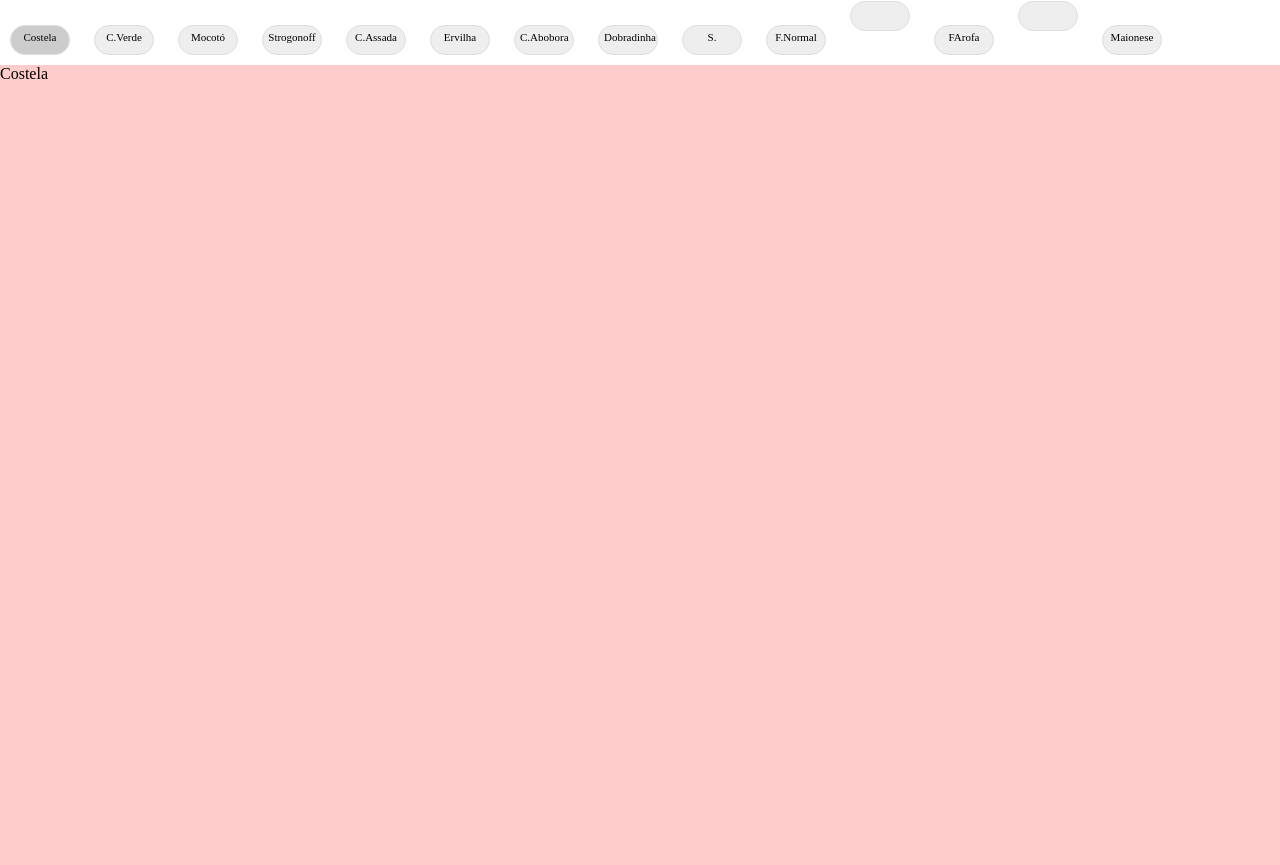
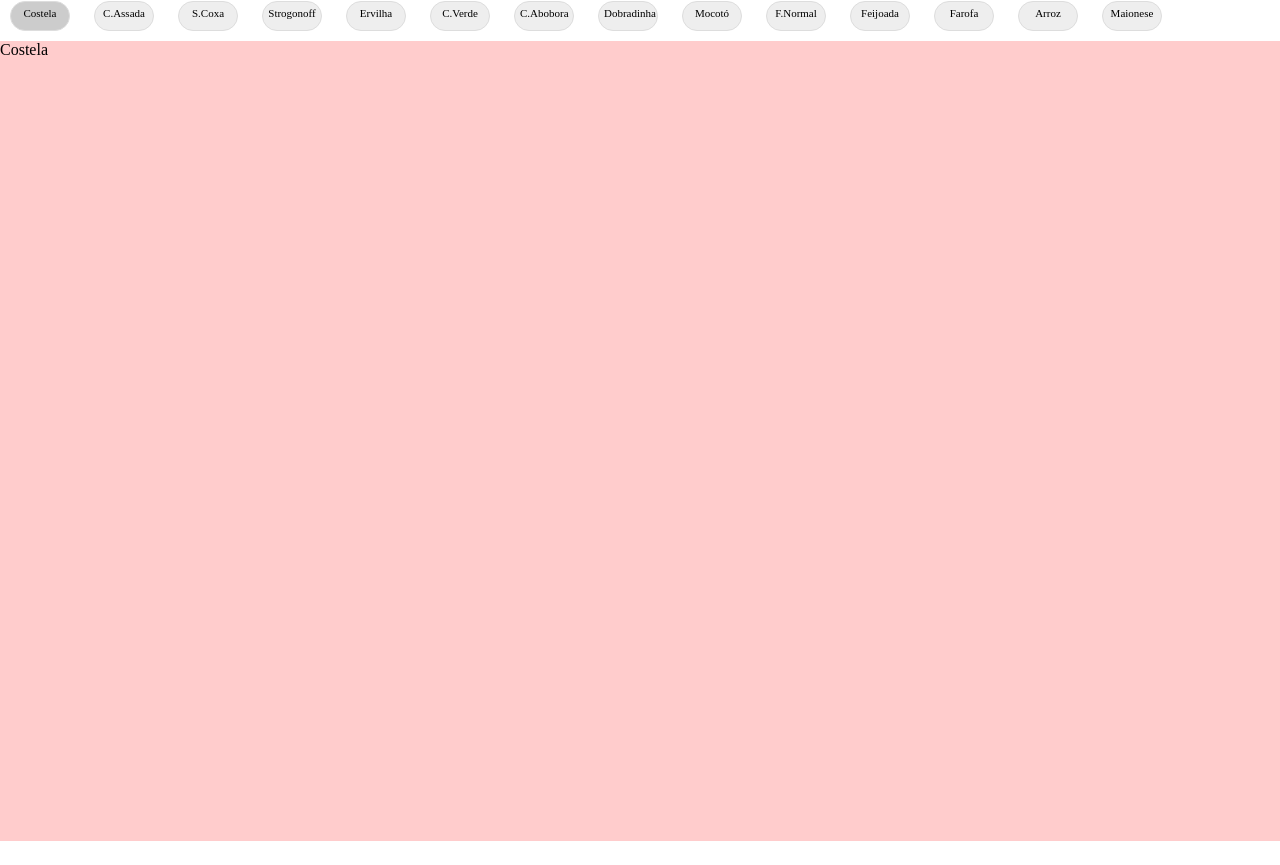
Before and after one commit to EudisAlves/CONTROLE, a plain HTML site: page controle-mercadoria/index.html in a window 1280 px wide. Shown: the part 46-911 px from the top of the page. After the commit the page ends 887 px from the top, so only its background shows below. Drawn offline with Linux system fonts and the light colour scheme.

Commit message:
organizando  pages

```diff
--- a/controle-mercadoria/index.html
+++ b/controle-mercadoria/index.html
@@ -17,18 +17,18 @@
     <div id="selectors">
         <!-- Adicionar novos seletores (de 8 a 14) -->
         <span class="selector" onclick="scrollToPage(0)">Costela</span>
+        <span class="selector" onclick="scrollToPage(4)">C.Assada</span>
+        <span class="selector" onclick="scrollToPage(8)">S.Coxa</span>
+        <span class="selector" onclick="scrollToPage(12)">Strogonoff</span>
+        <span class="selector" onclick="scrollToPage(5)">Ervilha</span>
         <span class="selector" onclick="scrollToPage(1)">C.Verde</span>
-        <span class="selector" onclick="scrollToPage(2)">Mocotó</span>
-        <span class="selector" onclick="scrollToPage(3)">Strogonoff</span>
-        <span class="selector" onclick="scrollToPage(4)">C.Assada</span>
-        <span class="selector" onclick="scrollToPage(5)">Ervilha</span>
         <span class="selector" onclick="scrollToPage(6)">C.Abobora</span>
         <span class="selector" onclick="scrollToPage(7)">Dobradinha</span>
-        <span class="selector" onclick="scrollToPage(8)">S.</span>
+        <span class="selector" onclick="scrollToPage(2)">Mocotó</span>
         <span class="selector" onclick="scrollToPage(9)">F.Normal</span>
-        <span class="selector" onclick="scrollToPage(10)"></span>
-        <span class="selector" onclick="scrollToPage(11)">FArofa</span>
-        <span class="selector" onclick="scrollToPage(12)"></span>
+        <span class="selector" onclick="scrollToPage(10)">Feijoada</span>
+        <span class="selector" onclick="scrollToPage(11)">Farofa</span>
+        <span class="selector" onclick="scrollToPage(3)">Arroz</span>
         <span class="selector" onclick="scrollToPage(13)">Maionese</span>
     </div>
 
@@ -40,8 +40,8 @@
         <div class="page" style="background-color: #ffccff;">Carne Assada</div>
         <div class="page" style="background-color: #cccccc;">Ervilha</div>
         <div class="page" style="background-color: #ccffff;">Caldo de Abobora</div>
-        <div class="page" style="background-color: #cccccc;">Dobradinha</div>
-        <div class="page" style="background-color: #cccccc;">Sobre-coxa</div>
+        <div class="page" style="background-color: #cceecc;">Dobradinha</div>
+        <div class="page" style="background-color: #cccaaa;">Sobre-coxa</div>
         <div class="page" style="background-color: #cccccc;">Feijão Normal</div>
         <div class="page" style="background-color: #cccccc;">Feijoada</div>
         <div class="page" style="background-color: #cccccc;">Farofa</div>
--- a/controle-mercadoria/main.js
+++ b/controle-mercadoria/main.js
@@ -25,3 +25,5 @@ document.addEventListener('keydown', (event) => {
 });
 
 updateSelectors(); // Inicialmente, definir a cor do seletor para a página atual
+
+updateSelectors(); //inicialmente, definir a cor do seletor para a página atual
```
